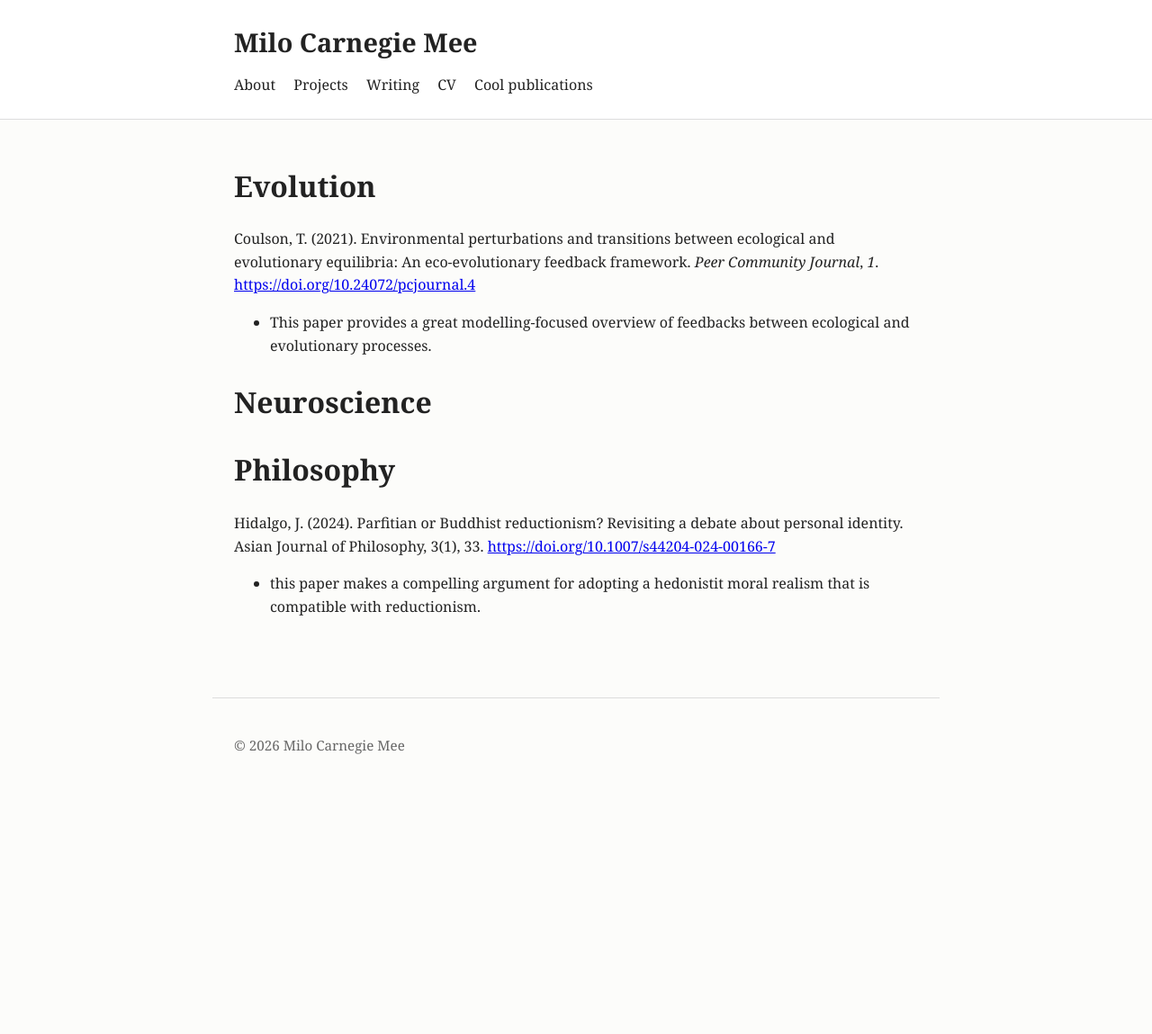
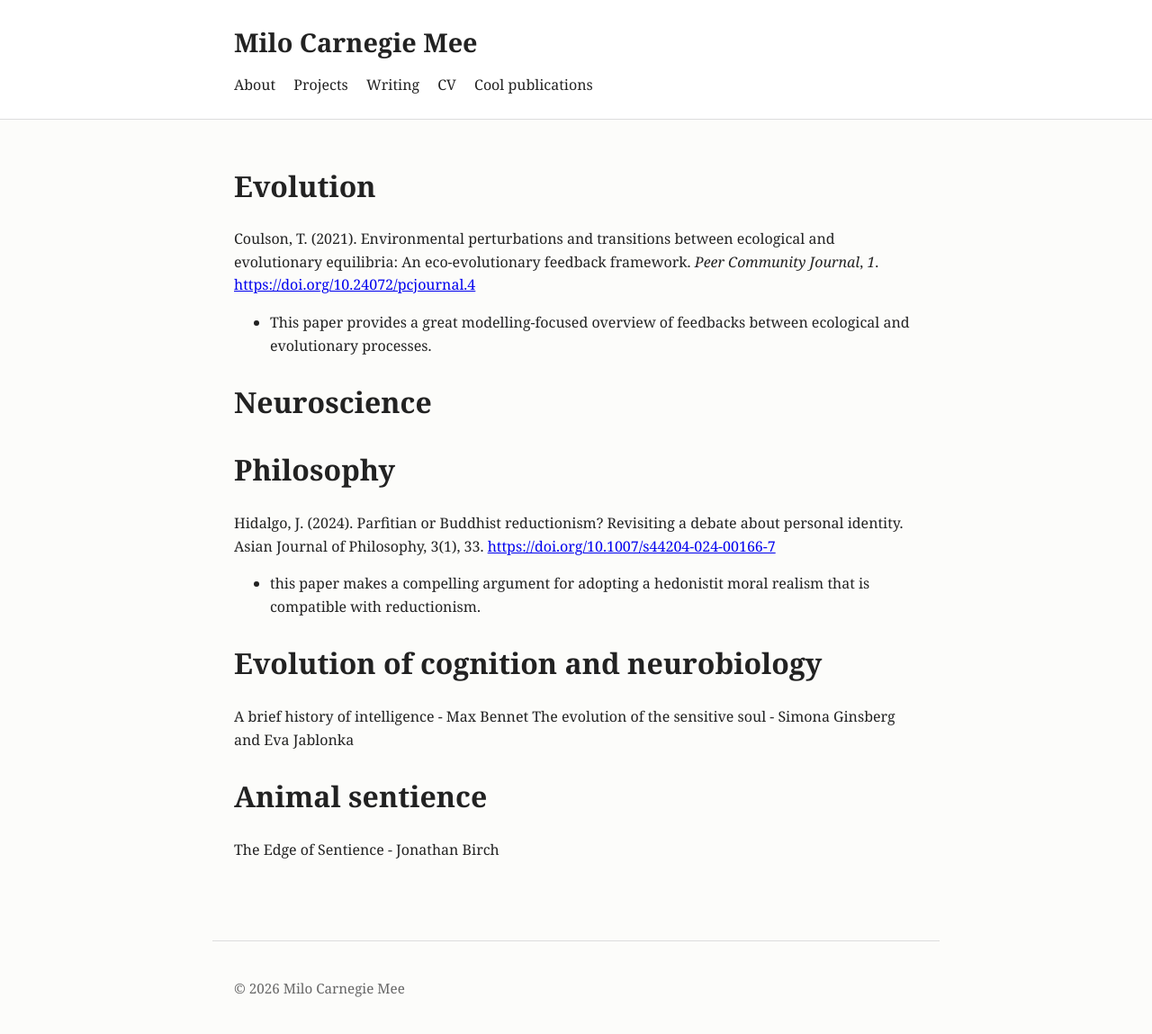
Before and after one commit to Milo-Carnegie-Mee/Milo-Carnegie-Mee.github.io, a Jekyll site: the page built from cool publications.md, in a window 1280 px wide. Shown: the whole page at 90% size. Built offline with Jekyll 4.4.1, drawn with Linux system fonts in a browser that asks for light colours; before the commit the page ends 900 px from its top, so only the background shows below that.

Commit message:
Add sections on cognition and animal sentience
Added new sections on cognition and animal sentience with relevant publications.

```diff
--- a/cool publications.md
+++ b/cool publications.md
@@ -13,3 +13,10 @@ Coulson, T. (2021). Environmental perturbations and transitions between ecologic
 # Philosophy
 Hidalgo, J. (2024). Parfitian or Buddhist reductionism? Revisiting a debate about personal identity. Asian Journal of Philosophy, 3(1), 33. [https://doi.org/10.1007/s44204-024-00166-7](https://doi.org/10.1007/s44204-024-00166-7)
 - this paper makes a compelling argument for adopting a hedonistit moral realism that is compatible with reductionism.
+
+# Evolution of cognition and neurobiology
+A brief history of intelligence - Max Bennet
+The evolution of the sensitive soul - Simona Ginsberg and Eva Jablonka
+
+# Animal sentience
+The Edge of Sentience - Jonathan Birch
```
